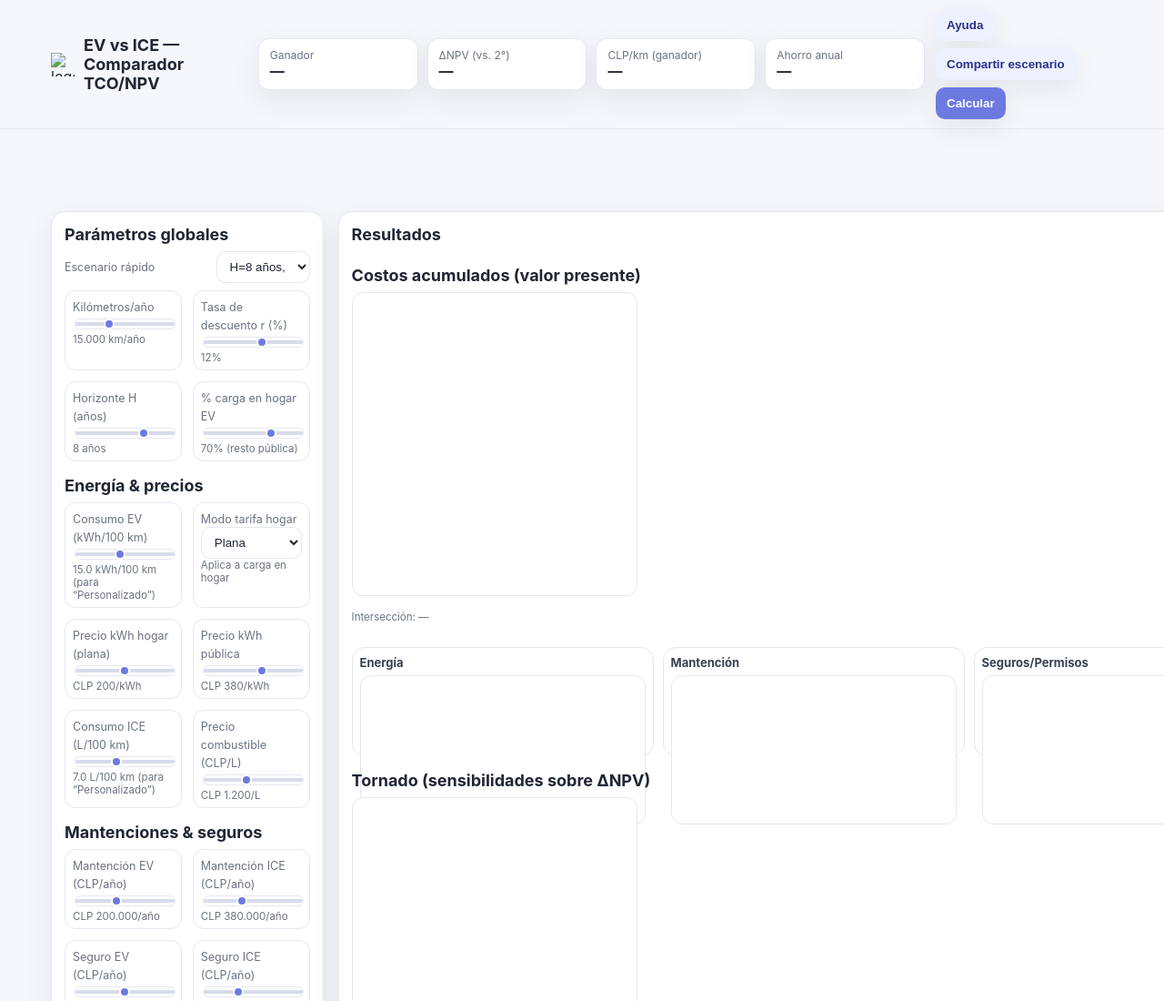
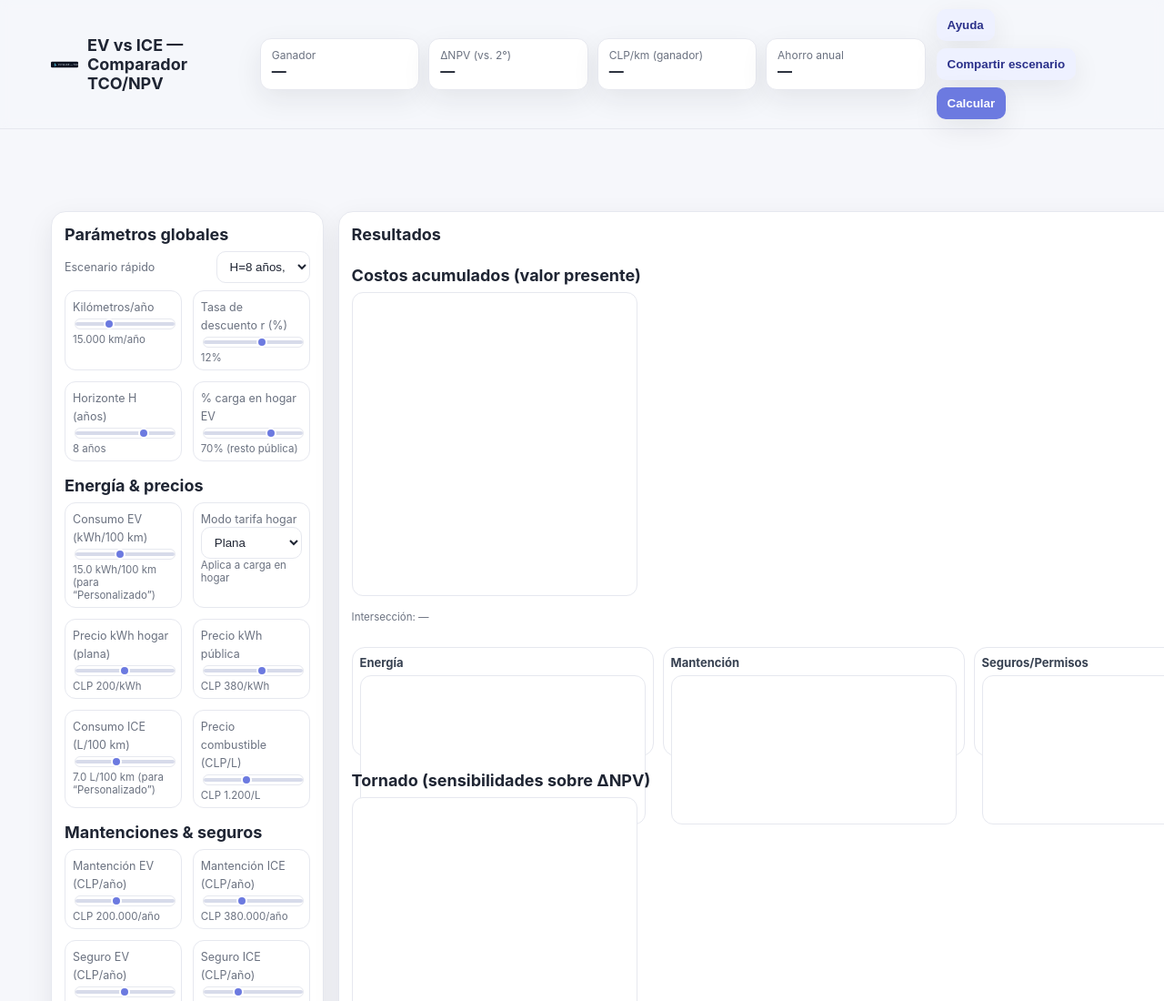
Before and after one commit to naicos-test/EVvsICE_v1, a plain HTML site: page index.html in a window 1280 px wide. Shown: the top 1100 px of the page at 91% size. Drawn offline with nearby package versions, Linux system fonts and the light colour scheme.

Commit message:
Update index.html

```diff
--- a/index.html
+++ b/index.html
@@ -4,7 +4,7 @@
 <meta charset="utf-8"/>
 <meta name="viewport" content="width=device-width,initial-scale=1"/>
 <title>EV vs ICE — Comparador TCO/NPV</title>
-<link rel="icon" href="logo.svg"/>
+<link rel="icon" href="Logo_1.svg"/>
 
 <!-- ───── Security headers (CSP + Referrer) ───── -->
 <meta http-equiv="Content-Security-Policy"
@@ -124,7 +124,7 @@ input[type="range"]::-moz-range-thumb{width:var(--range-thumb); height:var(--ran
 <div class="header">
   <div class="header-inner">
     <div class="brand">
-      <img src="logo.svg" alt="logo" style="width:26px;height:26px">
+      <img src="Logo_1.svg" alt="logo" style="width:30px;height:30px">
       <h1>EV vs ICE — Comparador TCO/NPV</h1>
     </div>
     <div class="kpis">
```
